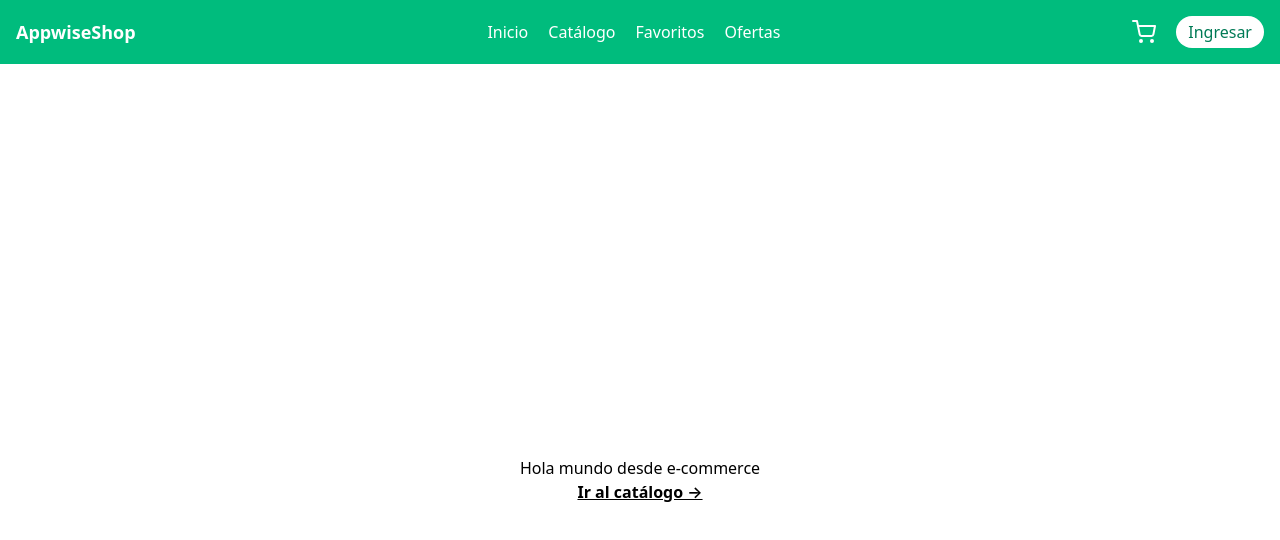
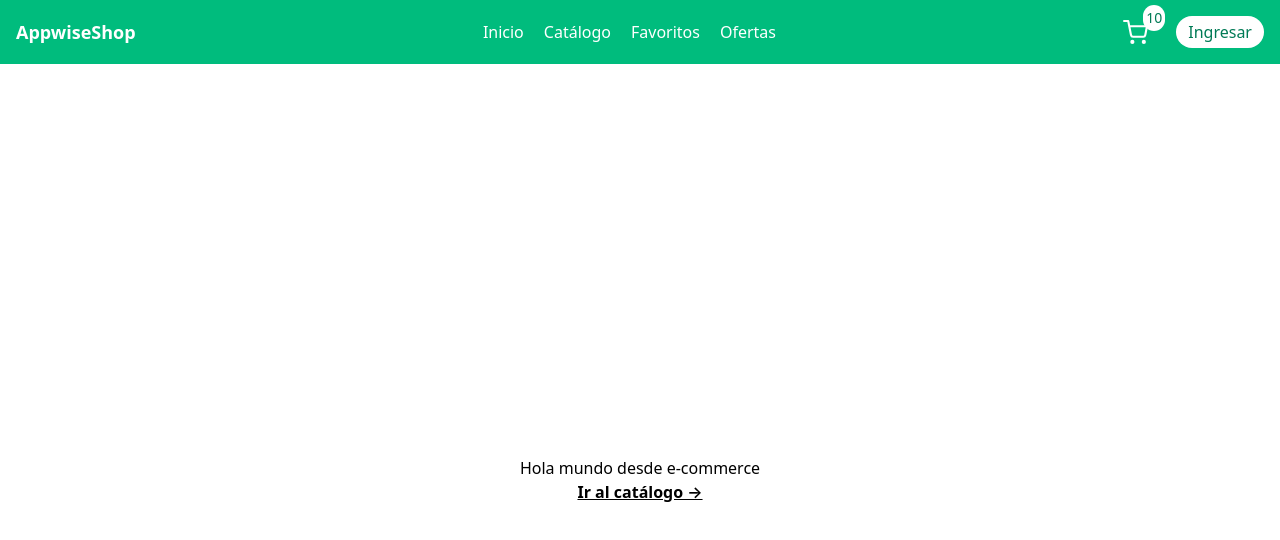
Before and after one commit to tomatorivera/appwise-ecommerce, a React (Vite) app: page / in a window 1280 px wide. Shown: the top 540 px of the page. Built offline with nearby package versions, Linux system fonts and the light colour scheme.

Commit message:
feat(nav): agregar span para la cantidad de items en el carrito

```diff
--- a/src/components/navbar/Navbar.tsx
+++ b/src/components/navbar/Navbar.tsx
@@ -42,9 +42,17 @@ const Navbar = () => {
           </li>
         </ul>
 
-        <section className="flex items-center gap-5">
-          <button className="cursor-pointer">
-            <ShoppingCart className="text-white hover:text-emerald-100 transition-colors" />
+        <section className="flex items-center gap-7">
+          <button className="cursor-pointer relative">
+            <ShoppingCart
+              size={25}
+              className="text-white hover:text-emerald-100 transition-colors"
+            />
+
+            {/* Todo: actualizar la cantidad dinámicamente */}
+            <span className="absolute -top-3.75 -right-4.25 bg-white text-sm rounded-full p-0.75 text-emerald-700">
+              10
+            </span>
           </button>
           <button className="bg-white px-3 py-1 rounded-2xl text-emerald-700 cursor-pointer hover:bg-emerald-50 transition-colors">
             Ingresar
--- a/src/components/product/ProductCard.tsx
+++ b/src/components/product/ProductCard.tsx
@@ -7,7 +7,7 @@ interface ProductCardProps {
 
 const ProductCard = ({ producto }: ProductCardProps) => {
   return (
-    <article className="overflow-hidden border border-gray-300 bg-white w-full">
+    <article className="overflow-hidden border border-gray-300 bg-white w-full h-full">
       <img
         src={producto.thumbnail}
         alt={producto.title}
```
